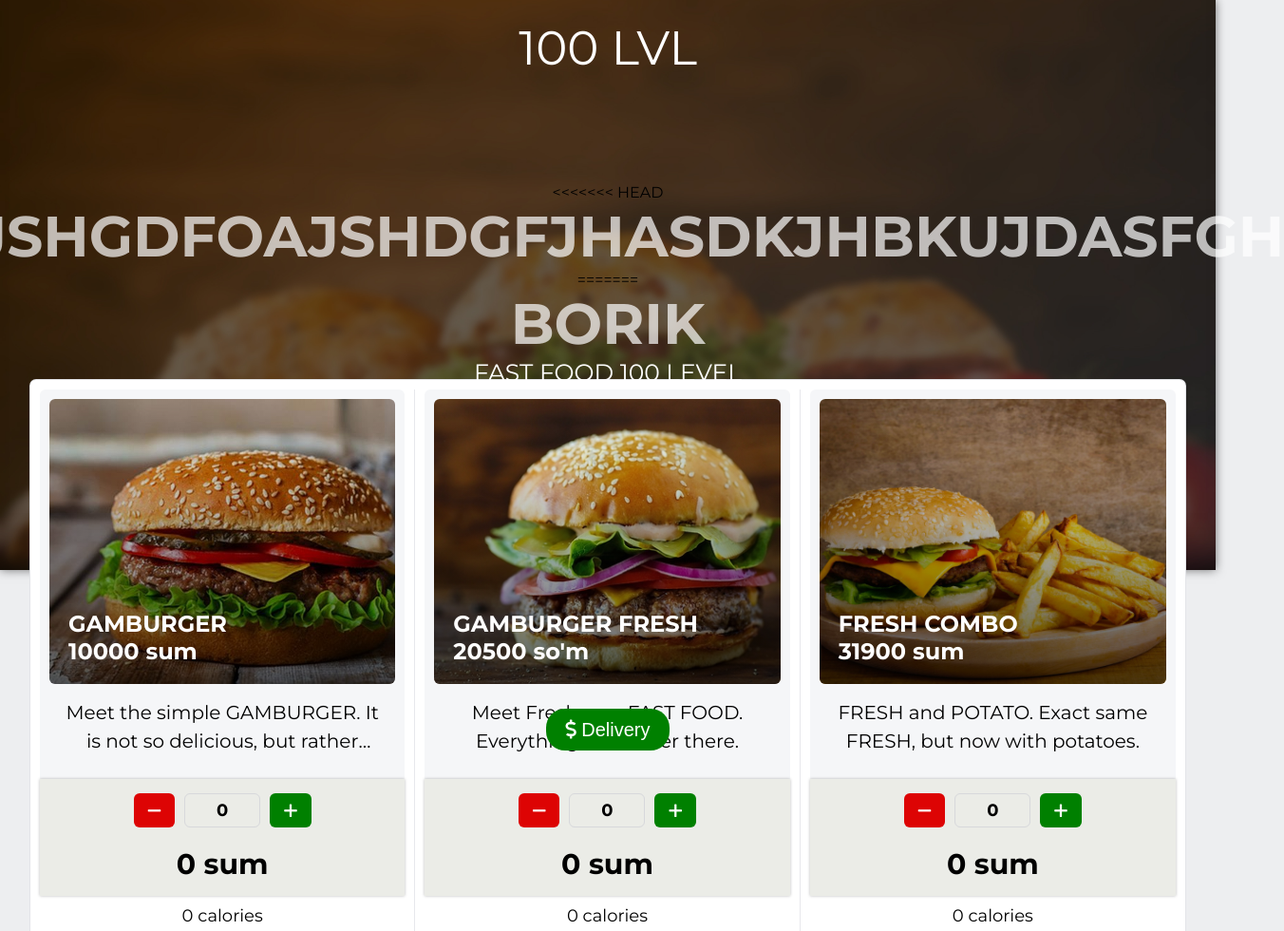
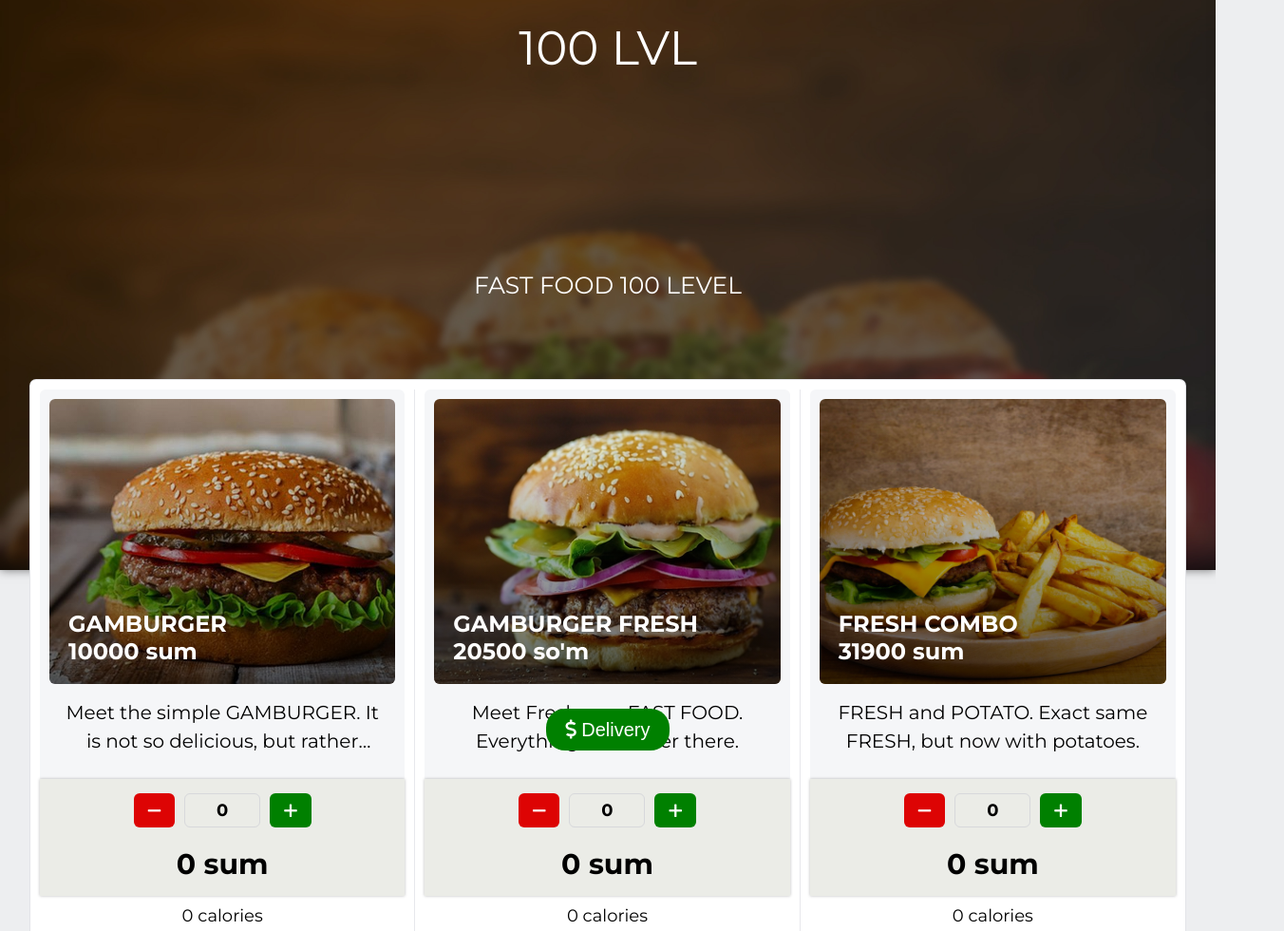
Before and after one commit to khasanovmma/fast-food, a plain HTML site: page index.html in a window 1280 px wide. Shown: the top 980 px of the page at 95% size, 1352 px wide, since content can reach past the window. Drawn offline with Linux system fonts and the light colour scheme; files whose address does not match are found by name.

Commit message:
Update index.html

```diff
--- a/index.html
+++ b/index.html
@@ -16,10 +16,6 @@
 <body>
     <form>
         <header class="header">
-<<<<<<< HEAD
-            <h1 class="header__title">ajshgdfoajshdgfjhasdkjhbkujdasfgh</h1>
-=======
-            <h1 class="header__title">Borik</h1>
             <p class="header__descr">FAST FOOD 100 LEVEL</p>
             <div class="header__timer">
                 <span class="header__timer-extra">0</span> LVL
```
